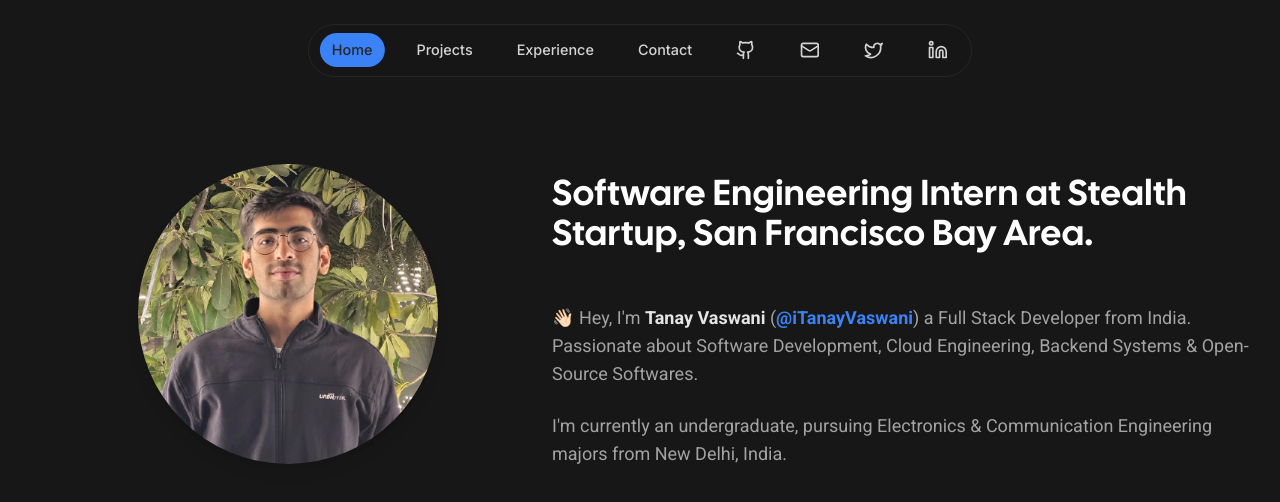
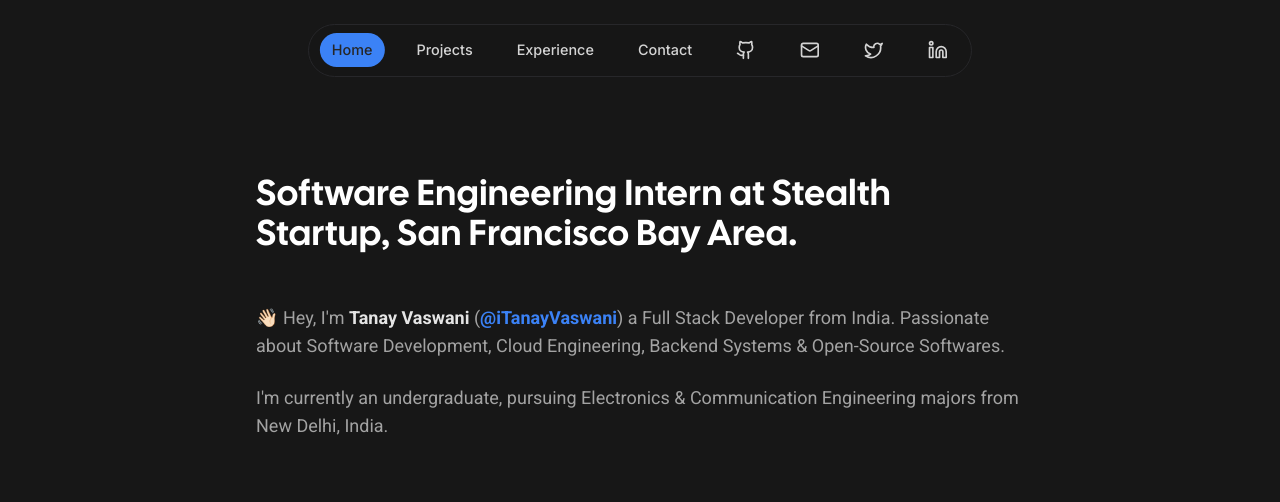
Before and after one commit to tanayvaswani/tanayvaswani-portfolio, a Next.js app: page / in a window 1280 px wide. Shown: the top 502 px of the page. Built offline with nearby package versions, Linux system fonts and the light colour scheme.

Commit message:
chore: layout

```diff
--- a/components/hero/hero-section.tsx
+++ b/components/hero/hero-section.tsx
@@ -19,17 +19,10 @@ const poppins = Roboto({
 
 const HeroSection = () => {
   return (
-    <div className="grid md:grid-cols-7 items-center justify-center md:max-w-screen-xl md:mx-auto px-6">
-      {/* Image for Desktop */}
-      <TanayAvatar />
-
-      <div className="w-full flex flex-col justify-center col-span-4 h-full">
-        {/* Image for phone */}
-        <TanayAvatar onDesktop={false} />
-
+    <div className="w-full flex flex-col items-center justify-center h-full md:max-w-screen-xl md:mx-auto px-6">
       <h1
         className={cn(
-            "text-2xl md:text-4xl font-semibold md:max-w-screen-sm mb-6 md:mb-12",
+          "text-2xl md:text-4xl font-semibold md:max-w-screen-md mb-6 md:mb-12",
           headingFont.className
         )}
       >
@@ -50,8 +43,7 @@ const HeroSection = () => {
         transition={{ ease: "easeOut", duration: 2 }}
       >
         👋🏻 Hey, I&apos;m{" "}
-          <span className="text-neutral-200 font-semibold">Tanay Vaswani</span>{" "}
-          (
+        <span className="text-neutral-200 font-semibold">Tanay Vaswani</span> (
         <Link
           href={"https://twitter.com/iTanayVaswani"}
           className="text-blue-500 font-semibold hover:text-blue-500/90"
@@ -60,13 +52,12 @@ const HeroSection = () => {
           @iTanayVaswani
         </Link>
         ) a Full Stack Developer from India. Passionate about Software
-          Development, Cloud Engineering, Backend Systems & Open-Source
-          Softwares.
+        Development, Cloud Engineering, Backend Systems & Open-Source Softwares.
       </motion.p>
 
       <motion.p
         className={cn(
-            "text-lg text-neutral-400 md:max-w-screen-md",
+          "text-lg md:max-w-screen-md text-neutral-400",
           poppins.className
         )}
         initial={{ opacity: 0 }}
@@ -77,7 +68,6 @@ const HeroSection = () => {
         Communication Engineering majors from New Delhi, India.
       </motion.p>
     </div>
-    </div>
   );
 };
 
```
Lines whose indentation alone changed are shown as unchanged.
